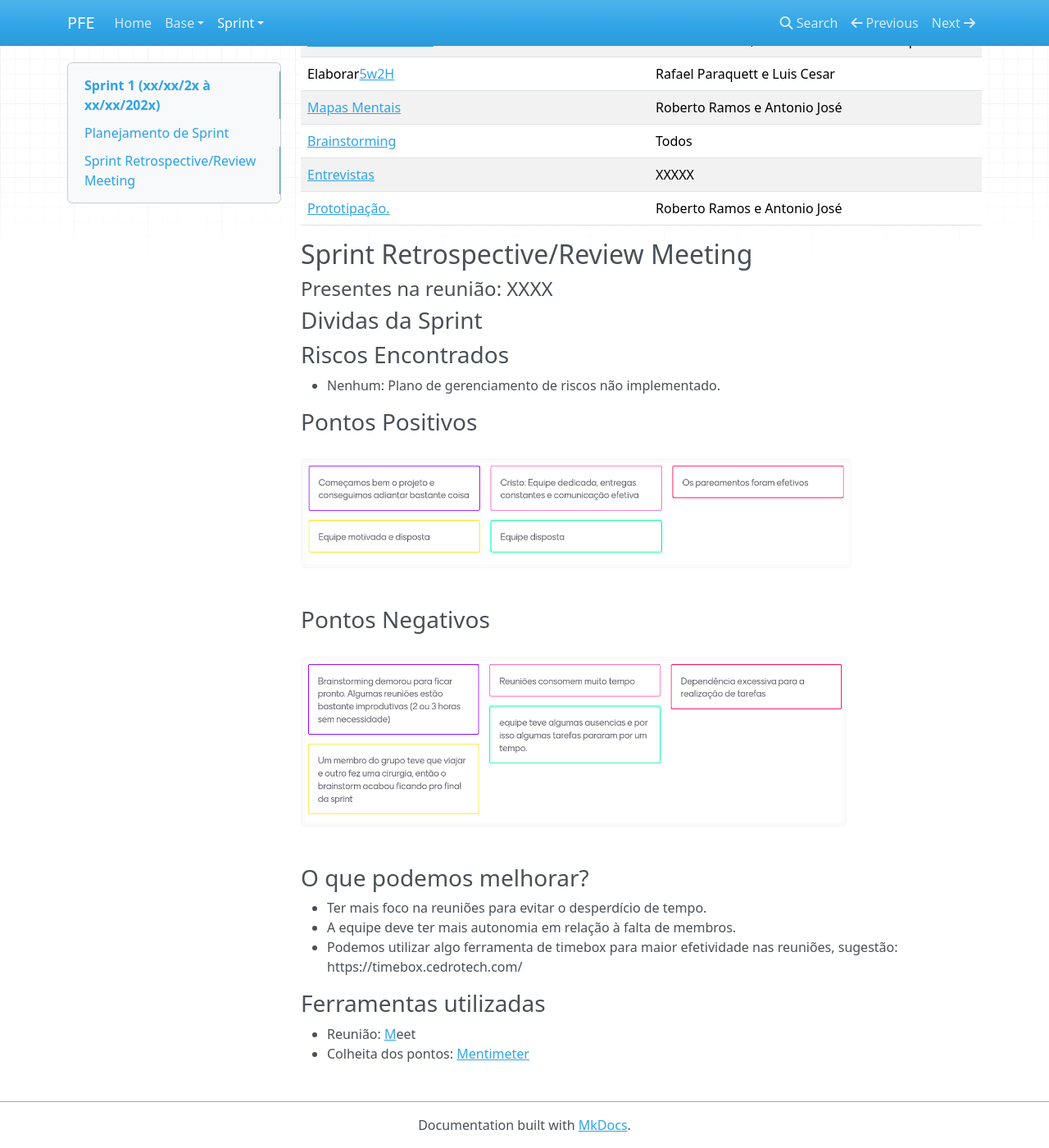
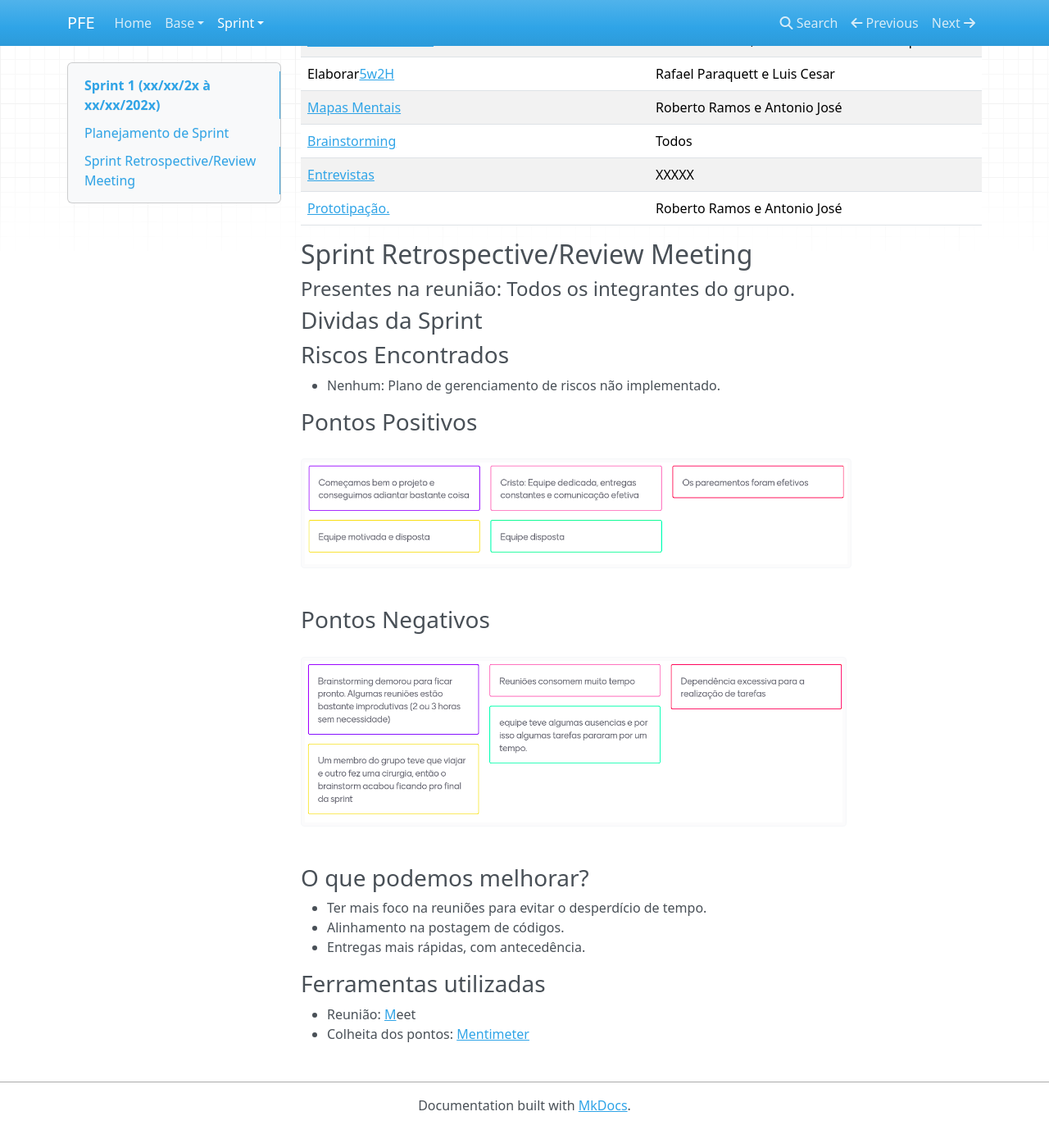
Before and after one commit to Projetos-de-Extensao/PFE_25.1_8003_II, an MkDocs documentation site: the page built from docs/sprint/sprint1.md, in a window 1280 px wide and 1400 px high, scrolled down 435 px. Shown: the whole window at 82% size. Built offline with MkDocs 1.6.1, drawn with Linux system fonts in a browser that asks for light colours; nearby versions of some CDN libraries; after the commit the page ends 1811 px from its top, so only the background shows below that.

Commit message:
update sprint 1

```diff
--- a/docs/sprint/sprint1.md
+++ b/docs/sprint/sprint1.md
@@ -25,7 +25,7 @@ title: Sprint 1
 
 ## Sprint Retrospective/Review Meeting
 
-#### Presentes na reunião: XXXX
+#### Presentes na reunião: Todos os integrantes do grupo.
 
 ### Dividas da Sprint
 
@@ -44,8 +44,11 @@ title: Sprint 1
 ### O que podemos melhorar?
 
 - Ter mais foco na reuniões para evitar o desperdício de tempo.
-- A equipe deve ter mais autonomia em relação à falta de membros.
-- Podemos utilizar algo ferramenta de timebox para maior efetividade nas reuniões, sugestão: https://timebox.cedrotech.com/
+- Alinhamento na postagem de códigos.
+- Entregas mais rápidas, com antecedência.
+
+
+
 
 ### Ferramentas utilizadas
 
```
